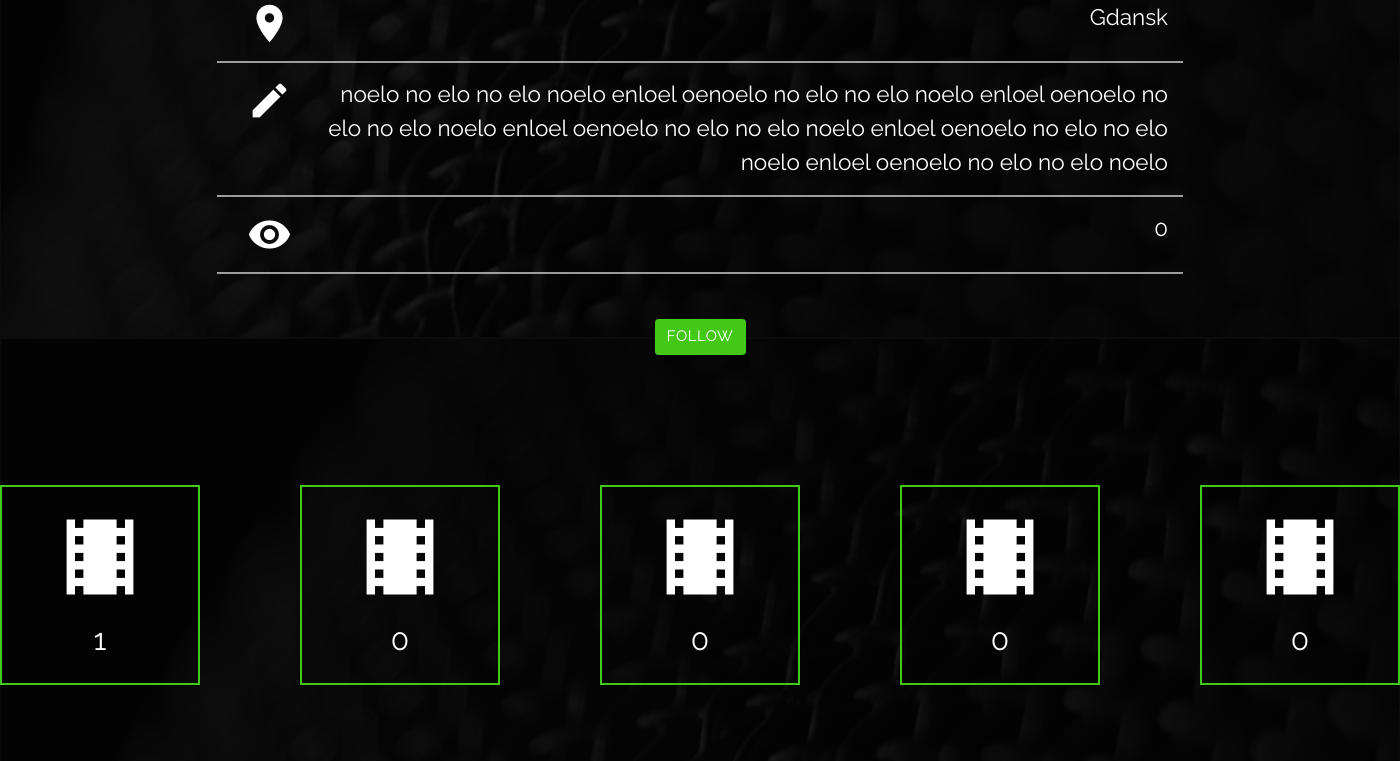
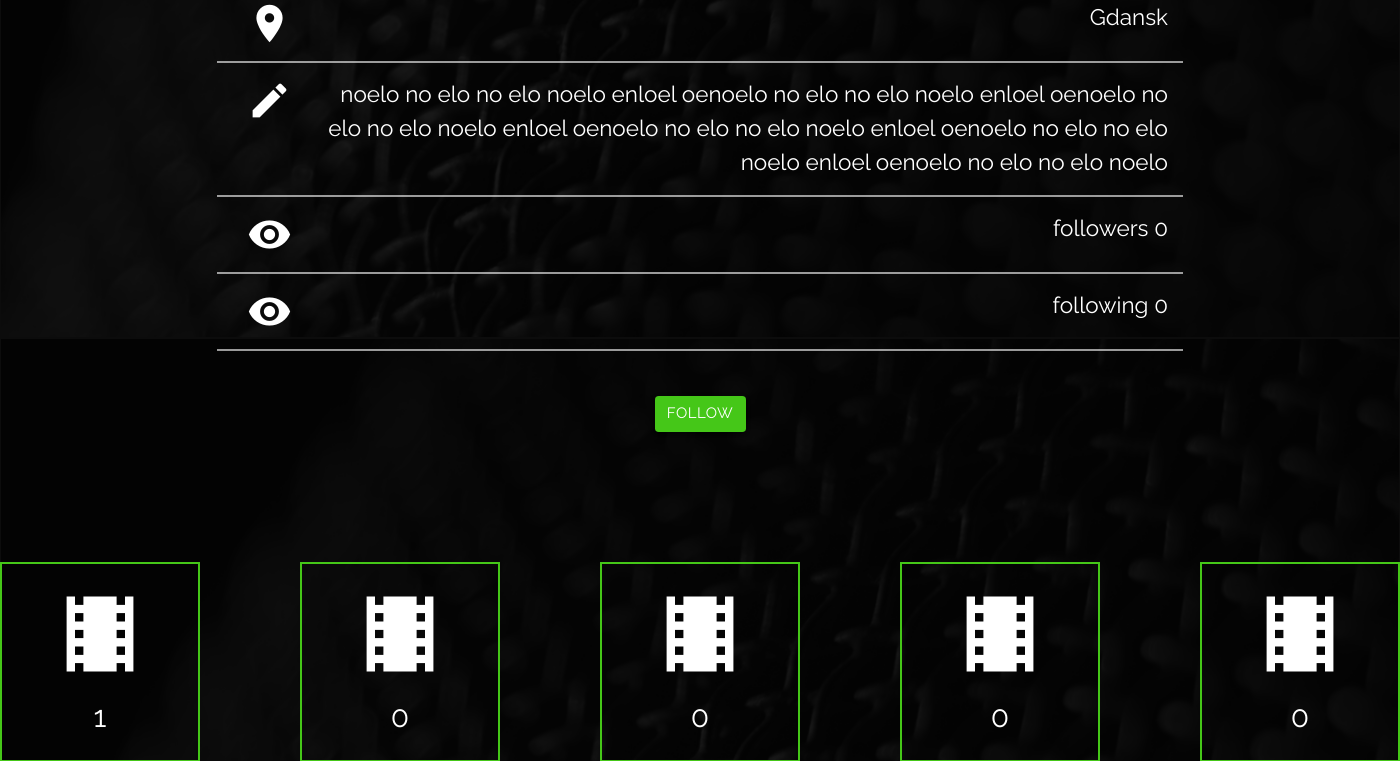
Before and after one commit to Szymon-Gosk/PZ-Filmovie, a Django app: a page that uses Filmovie/templates/profiles/profile.html in a window 1400 px wide; the page is wider, and only the part inside the window is pictured. Shown: the part 537-1298 px from the top of that part. Run offline with Django 3.2, Linux system fonts and the light colour scheme; a user stored in the database is signed in; data comes from the database, SQL or seed files in the repository; both versions use the stored data as it was after the commit; some libraries are stand-ins or nearby versions.

Commit message:
Viewing followers and following user, fix liking

```diff
--- a/Filmovie/Filmovie/urls.py
+++ b/Filmovie/Filmovie/urls.py
@@ -22,7 +22,9 @@ from users.views import (
     user_profile_watchedlist_view,
     user_profile_reviewed_view,
     follow_profile_view,
-    search_users_view
+    search_users_view,
+    user_profile_followers_view,
+    user_profile_following_view,
 )
 
 
@@ -34,6 +36,8 @@ urlpatterns = [
     path('user/search', search_users_view, name='search-users'),
     path('user/<username>/', user_profile_view, name='profile'),
     path('user/<username>/follow', follow_profile_view, name='follow'),
+    path('user/<username>/followers', user_profile_followers_view, name='followers'),
+    path('user/<username>/following', user_profile_following_view, name='following'),
     path('user/<username>/star-movies', user_profile_movies_view, name='user-star-movies'),
     path('user/<username>/star-series', user_profile_series_view, name='user-star-series'),
     path('user/<username>/watchlist', user_profile_watchlist_view, name='user-watchlist'),
--- a/Filmovie/templates/profiles/profile.html
+++ b/Filmovie/templates/profiles/profile.html
@@ -31,8 +31,12 @@
         {{profile.bio}}
       </span>
       <span class="profile-text s-border">
-        <i class="material-icons" aria-hidden="true">visibility</i>
-        {{profile.followers.count}}
+        <a href="{% url 'followers' profile.user.username %}"><i class="material-icons" aria-hidden="true">visibility</i></a>
+        followers {{profile.followers.count}}
+      </span>
+      <span class="profile-text s-border">
+        <a href="{% url 'following' profile.user.username %}"><i class="material-icons" aria-hidden="true">visibility</i></a>
+        following {{following}}
       </span>
 
       {% if user.is_authenticated and user == profile.user %}
@@ -122,6 +126,33 @@
 
         {% endfor %}
 
+        {% elif list_title == 'Followers' or list_title == 'Following' %}
+
+        {% if movie_data %}
+          <div class="main-result" style="position: relative; top: 100px;width: 100vw; display: flex; flex-direction: column; align-items: center; justify-content: center;">
+                <div class="card" style="width: 80%;">
+                  <div class="card-content">
+                    <ul class="collection">
+
+                      {% for u in movie_data %}
+                      <li class="collection-item avatar" style="margin: 50px 0;">
+                          {% if u.profile.picture %}
+                          <img src="{{ u.profile.picture.url }}" alt="" class="circle">
+                          {% else %}
+                          <img src="{% static 'img/woman.png' %}" alt="" class="circle">
+                          {% endif %}
+                          <span class="title" style="color: rgba(255,255,255,.6);">{{u.first_name}}&nbsp{{u.last_name}}</span>
+                          <p class="username"><a href="{% url 'profile' u.username %}" style="color: #45C718;">@{{u.username}}</a></p>
+                      </li>
+                      {% endfor %}
+
+
+                    </ul>
+                  </div>
+            </div>
+          </div>
+        {% endif %}
+
         {% else %}
 
         {%for movie in movie_data %}
--- a/Filmovie/users/views.py
+++ b/Filmovie/users/views.py
@@ -110,6 +110,13 @@ def user_profile_view(request, username):
     watchedlist_count = profile.watchedlist.all().count()
     opinions_count = MovieRating.objects.filter(user=user).count()
 
+    following = []
+    for p in Profile.objects.all():
+        if user in p.followers.all():
+            following.append(p.user)
+
+    follow = len(following)
+
     context = {
         'profile': profile,
         'mStar_count': mStar_count,
@@ -117,6 +124,84 @@ def user_profile_view(request, username):
         'watchlist_count': watchlist_count,
         'watchedlist_count': watchedlist_count,
         'opinions_count': opinions_count,
+        'following': follow,
+    }
+
+    template = loader.get_template('profiles/profile.html')
+
+    return HttpResponse(template.render(context, request))
+
+
+@login_required
+def user_profile_followers_view(request, username):
+    """Returning the user profile view"""
+    user = get_object_or_404(User, username=username)
+    profile = Profile.objects.get(user=user)
+
+    mStar_count = profile.star.filter(Type='movie').count()
+    sStar_count = profile.star.filter(Type='series').count()
+    watchlist_count = profile.watchlist.all().count()
+    watchedlist_count = profile.watchedlist.all().count()
+    opinions_count = MovieRating.objects.filter(user=user).count()
+    following = []
+    for p in Profile.objects.all():
+        if user in p.followers.all():
+            following.append(profile.user)
+
+    follow = len(following)
+
+
+    followers = []
+    for u in profile.followers.all():
+        followers.append(u)
+
+
+    context = {
+        'profile': profile,
+        'mStar_count': mStar_count,
+        'sStar_count': sStar_count,
+        'watchlist_count': watchlist_count,
+        'watchedlist_count': watchedlist_count,
+        'opinions_count': opinions_count,
+        'movie_data': followers,
+        'following': follow,
+        'list_title': 'Followers',
+    }
+
+    template = loader.get_template('profiles/profile.html')
+
+    return HttpResponse(template.render(context, request))
+
+
+@login_required
+def user_profile_following_view(request, username):
+    """Returning the user profile view"""
+    user = get_object_or_404(User, username=username)
+    profile = Profile.objects.get(user=user)
+
+    mStar_count = profile.star.filter(Type='movie').count()
+    sStar_count = profile.star.filter(Type='series').count()
+    watchlist_count = profile.watchlist.all().count()
+    watchedlist_count = profile.watchedlist.all().count()
+    opinions_count = MovieRating.objects.filter(user=user).count()
+    following = []
+    for p in Profile.objects.all():
+        if user in p.followers.all():
+            following.append(p.user)
+
+    follow = len(following)
+
+
+    context = {
+        'profile': profile,
+        'mStar_count': mStar_count,
+        'sStar_count': sStar_count,
+        'watchlist_count': watchlist_count,
+        'watchedlist_count': watchedlist_count,
+        'opinions_count': opinions_count,
+        'following': follow,
+        'movie_data': following,
+        'list_title': 'Following',
     }
 
     template = loader.get_template('profiles/profile.html')
@@ -136,6 +221,12 @@ def user_profile_movies_view(request, username):
     watchlist_count = profile.watchlist.all().count()
     watchedlist_count = profile.watchedlist.all().count()
     opinions_count = MovieRating.objects.filter(user=user).count()
+    following = []
+    for p in Profile.objects.all():
+        if user in p.followers.all():
+            following.append(p.user)
+
+    follow = len(following)
 
 
     movies = profile.star.filter(Type='movie')
@@ -153,6 +244,7 @@ def user_profile_movies_view(request, username):
         'opinions_count': opinions_count,
         'movie_data': movie_data,
         'list_title': 'Favourite movies',
+        'following': follow,
     }
 
     template = loader.get_template('profiles/profile.html')
@@ -171,6 +263,12 @@ def user_profile_series_view(request, username):
     watchlist_count = profile.watchlist.all().count()
     watchedlist_count = profile.watchedlist.all().count()
     opinions_count = MovieRating.objects.filter(user=user).count()
+    following = []
+    for p in Profile.objects.all():
+        if user in p.followers.all():
+            following.append(p.user)
+
+    follow = len(following)
 
 
     series = profile.star.filter(Type='series')
@@ -188,6 +286,7 @@ def user_profile_series_view(request, username):
         'opinions_count': opinions_count,
         'movie_data': movie_data,
         'list_title': 'Favourite series',
+        'following': follow,
     }
 
     template = loader.get_template('profiles/profile.html')
@@ -206,6 +305,12 @@ def user_profile_watchlist_view(request, username):
     watchlist_count = profile.watchlist.all().count()
     watchedlist_count = profile.watchedlist.all().count()
     opinions_count = MovieRating.objects.filter(user=user).count()
+    following = []
+    for p in Profile.objects.all():
+        if user in p.followers.all():
+            following.append(p.user)
+
+    follow = len(following)
 
 
     watchlist = profile.watchlist.all()
@@ -223,6 +328,7 @@ def user_profile_watchlist_view(request, username):
         'opinions_count': opinions_count,
         'movie_data': movie_data,
         'list_title': 'Watchlist',
+        'following': follow,
     }
 
     template = loader.get_template('profiles/profile.html')
@@ -240,6 +346,12 @@ def user_profile_watchedlist_view(request, username):
     watchlist_count = profile.watchlist.all().count()
     watchedlist_count = profile.watchedlist.all().count()
     opinions_count = MovieRating.objects.filter(user=user).count()
+    following = []
+    for p in Profile.objects.all():
+        if user in p.followers.all():
+            following.append(p.user)
+
+    follow = len(following)
 
 
     watchedlist = profile.watchedlist.all()
@@ -257,6 +369,7 @@ def user_profile_watchedlist_view(request, username):
         'opinions_count': opinions_count,
         'movie_data': movie_data,
         'list_title': 'Watchedlist',
+        'following': follow,
     }
 
     template = loader.get_template('profiles/profile.html')
@@ -274,6 +387,12 @@ def user_profile_reviewed_view(request, username):
     watchlist_count = profile.watchlist.all().count()
     watchedlist_count = profile.watchedlist.all().count()
     opinions_count = MovieRating.objects.filter(user=user).count()
+    following = []
+    for p in Profile.objects.all():
+        if user in p.followers.all():
+            following.append(p.user)
+
+    follow = len(following)
 
 
     opinions = MovieRating.objects.filter(user=user)
@@ -291,6 +410,7 @@ def user_profile_reviewed_view(request, username):
         'opinions_count': opinions_count,
         'movie_data': movie_data,
         'list_title': 'Reviewed',
+        'following': follow,
     }
 
     template = loader.get_template('profiles/profile.html')
@@ -338,17 +458,26 @@ def like_view(request, username, imdb_id):
     movie = Movie.objects.get(imdbID=imdb_id)
     rating = MovieRating.objects.get(user=user_rating, movie=movie)
     current_likes = rating.likes
+    current_dislikes = rating.dislikes
 
     liked = Likes.objects.filter(user = user_like, rating=rating, like_type=2).count()
+    disliked = Likes.objects.filter(user = user_like, rating=rating, like_type=1).count()
 
     if not liked:
-        Likes.objects.create(user=user_like, rating=rating, like_type=2)
-        current_likes = current_likes + 1
+        if disliked:
+            Likes.objects.create(user=user_like, rating=rating, like_type=2)
+            current_likes = current_likes + 1
+            Likes.objects.filter(user=user_like, rating=rating, like_type=1).delete()
+            current_dislikes = current_dislikes - 1
+        else:
+            Likes.objects.create(user=user_like, rating=rating, like_type=2)
+            current_likes = current_likes + 1
     else:
         Likes.objects.filter(user=user_like, rating=rating, like_type=2).delete()
         current_likes = current_likes - 1
 
     rating.likes = current_likes
+    rating.dislikes = current_dislikes
     rating.save()
 
     return HttpResponseRedirect(reverse('user-rating', args=[username, imdb_id]))
@@ -359,17 +488,26 @@ def dislike_view(request, username, imdb_id):
     user_rating = get_object_or_404(User, username=username)
     movie = Movie.objects.get(imdbID=imdb_id)
     rating = MovieRating.objects.get(user=user_rating, movie=movie)
+    current_likes = rating.likes
     current_dislikes = rating.dislikes
 
+    liked = Likes.objects.filter(user = user_dislike, rating=rating, like_type=2).count()
     disliked = Likes.objects.filter(user = user_dislike, rating=rating, like_type=1).count()
 
     if not disliked:
-        Likes.objects.create(user=user_dislike, rating=rating, like_type=1)
-        current_dislikes = current_dislikes + 1
+        if liked:
+            Likes.objects.filter(user=user_dislike, rating=rating, like_type=2).delete()
+            current_likes = current_likes - 1
+            Likes.objects.create(user=user_dislike, rating=rating, like_type=1)
+            current_dislikes = current_dislikes + 1
+        else:
+            Likes.objects.create(user=user_dislike, rating=rating, like_type=1)
+            current_dislikes = current_dislikes + 1
     else:
         Likes.objects.filter(user=user_dislike, rating=rating, like_type=1).delete()
         current_dislikes = current_dislikes - 1
 
+    rating.likes = current_likes
     rating.dislikes = current_dislikes
     rating.save()
 
```
Also changed, not shown: Filmovie/db.sqlite3.
